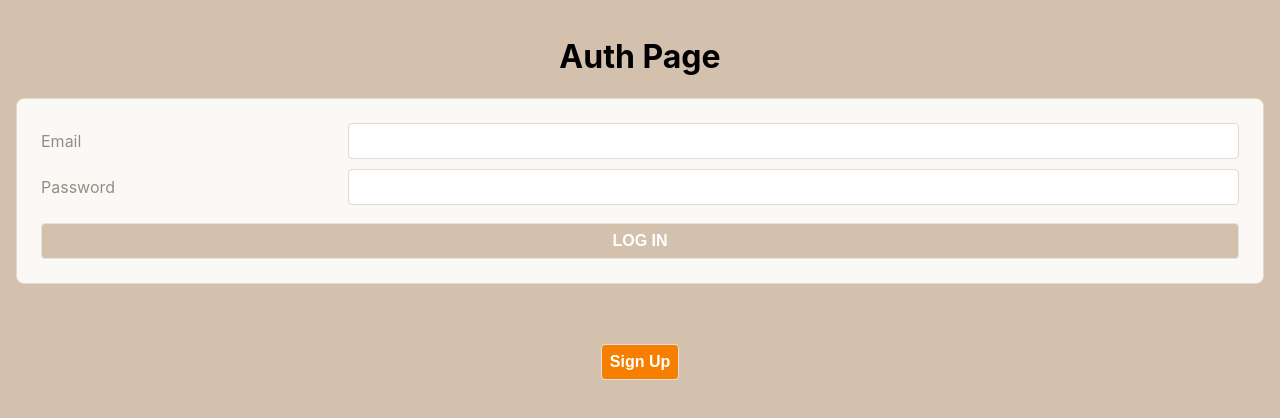
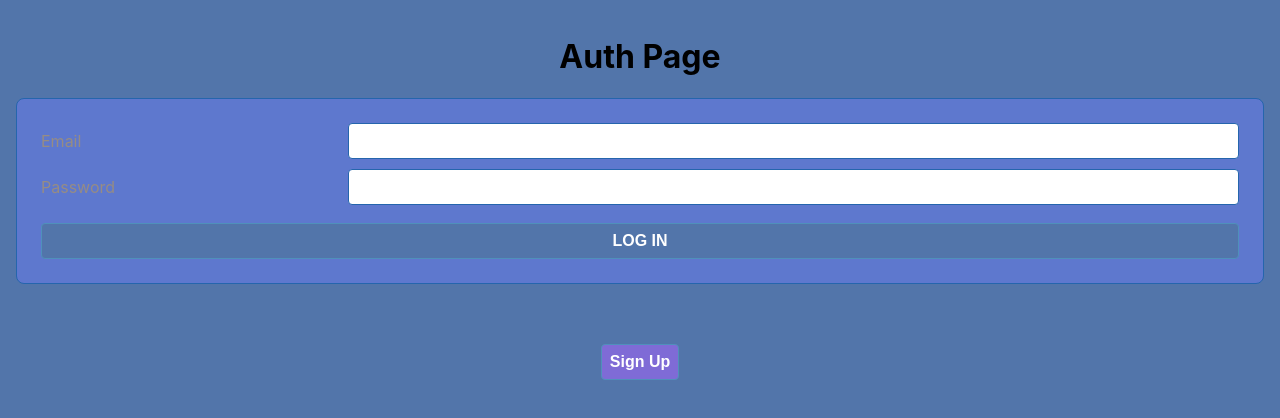
Before and after one commit to riyad-i/meta-book, a React (Create React App) app: page / in a window 1280 px wide. Shown: the top 418 px of the page. Built offline with nearby package versions, Linux system fonts and the light colour scheme.

Commit message:
color styling

```diff
--- a/src/index.css
+++ b/src/index.css
@@ -15,11 +15,11 @@ code {
 /* CSS Custom Properties */
 :root {
   --white: #FFFFFF;
-  --tan-1: #FBF9F6;
-  --tan-2: #E7E2DD;
-  --tan-3: #E2D9D1;
-  --tan-4: #D3C1AE;
-  --orange: #F67F00;
+  --tan-1: #5e78ce;
+  --tan-2: #4f90bb;
+  --tan-3: #2565ad;
+  --tan-4: #5275aa;
+  --orange: #7f6bd6;
   --text-light: #968c84;
   --text-dark: #615954;
 }
```
